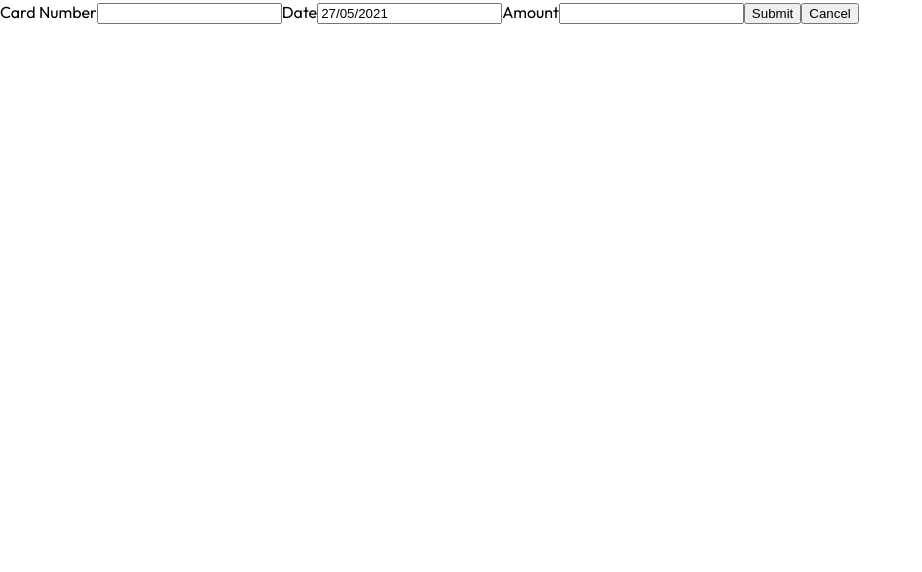
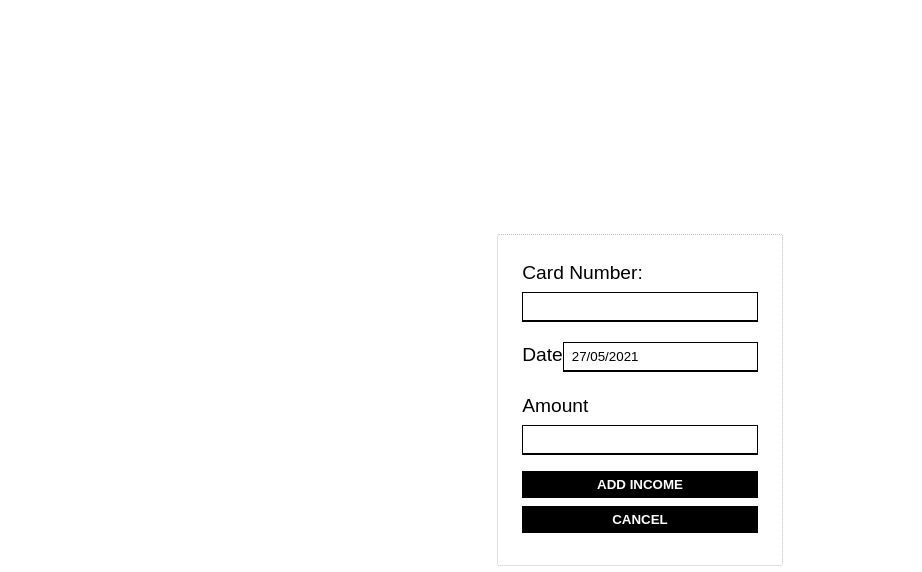
Before and after one commit to rohit1101/Sales-Sheet-Frontend, a React (Create React App) app: page /income in a window 1280 px wide. Shown: the top 572 px of the page, without its empty margins (0-922 px from the left). Built offline with nearby package versions, Linux system fonts and the light colour scheme; sample sign-in values are in the browser's storage.

Commit message:
style Add Income form

```diff
--- /dev/null
+++ b/src/pages/AddSalesEntry.css
@@ -0,0 +1,18 @@
+input {
+  width: 100%;
+  display: block;
+  border: 1px solid black;
+  border-bottom-width: 2px;
+  padding: 6px 8px;
+  margin: 4px 0;
+}
+
+input:focus {
+  outline: 2px solid blue;
+  outline-offset: 2px;
+  border-color: transparent;
+}
+
+input::placeholder {
+  color: #a09e9e;
+}
--- a/src/pages/AddSalesEntry.jsx
+++ b/src/pages/AddSalesEntry.jsx
@@ -4,6 +4,8 @@ import { addExpenseEntry, addIncomeEntry } from "../services/api";
 import DatePicker from "react-datepicker";
 import "react-datepicker/dist/react-datepicker.css";
 import { format } from "date-fns";
+import { Form, Input, Label, SubmitButton, Wrapper } from "./Login";
+import "./AddSalesEntry.css";
 
 const AddSalesEntry = ({ type }) => {
   const {
@@ -49,15 +51,13 @@ const AddSalesEntry = ({ type }) => {
   };
 
   return (
-    <div>
-      <form
-        onSubmit={handleSubmit(onSubmit)}
-        className="inline-block text-left"
-      >
+    <Wrapper>
+      <Form onSubmit={handleSubmit(onSubmit)}>
         {type === "income" && (
           <>
-            <label className="block">Card Number</label>
-            <input
+            <Label>
+              Card Number:
+              <Input
                 className="shadow-xl  focus:outline-none focus:ring-2 focus:ring-purple-300"
                 type="number"
                 {...register("card_id", {
@@ -71,13 +71,14 @@ const AddSalesEntry = ({ type }) => {
               {errors.card_id && errors.card_id.type === "positiveNumber" && (
                 <p style={{ color: "red" }}>Card ID is invalid</p>
               )}
-
               {errors.card_id && (
                 <p style={{ color: "red" }}>{errors.card_id.message}</p>
               )}
+            </Label>
           </>
         )}
-        <label className="block">Date</label>
+        <Label className="block">
+          Date
           <Controller
             name="saleDate"
             control={control}
@@ -91,12 +92,15 @@ const AddSalesEntry = ({ type }) => {
                   saleDate?.value ? new Date(saleDate.value) : field.value
                 }
                 dateFormat="dd/MM/yyyy"
+                // wrapperClassName="datepicker"
               />
             )}
           />
-        <label className="block">Amount</label>
-        <input
-          className="block mb-2 shadow-xl focus:outline-none focus:ring-2 focus:ring-purple-300"
+        </Label>
+
+        <Label className="block">
+          Amount
+          <Input
             type="number"
             {...register("amount_paid", {
               required: "This field is required",
@@ -106,17 +110,18 @@ const AddSalesEntry = ({ type }) => {
               },
             })}
           />
-        {errors.amount_paid && errors.amount_paid.type === "positiveNumber" && (
+          {errors.amount_paid &&
+            errors.amount_paid.type === "positiveNumber" && (
               <p style={{ color: "red" }}>amount should be greater than 0</p>
             )}
-
           {errors.amount_paid && (
             <p style={{ color: "red" }}>{errors.amount_paid.message}</p>
           )}
+        </Label>
 
         {type === "expense" && (
           <>
-            <label className="block">Description</label>
+            <Label className="block">Description</Label>
             <input
               className="block mb-2 shadow-xl"
               {...register("description", {
@@ -128,18 +133,12 @@ const AddSalesEntry = ({ type }) => {
             )}
           </>
         )}
-        <input
-          type="submit"
-          className="block my-2 min-w-full bg-purple-300 text-purple-600 font-normal hover:bg-purple-200 duration-100 hover:text-purple-800 rounded-md px-2 py-1 shadow-2xl"
-        />
-        <input
-          type="button"
-          value="Cancel"
-          onClick={() => history.push("/")}
-          className="block my-2 min-w-full bg-purple-300 text-purple-600 font-normal hover:bg-purple-200 duration-100 hover:text-purple-800 rounded-md px-2 py-1 shadow-2xl"
-        />
-      </form>
-    </div>
+        <SubmitButton type="submit">Add Income</SubmitButton>
+        <SubmitButton type="button" onClick={() => history.push("/")}>
+          Cancel
+        </SubmitButton>
+      </Form>
+    </Wrapper>
   );
 };
 
--- a/src/pages/Login.jsx
+++ b/src/pages/Login.jsx
@@ -3,13 +3,13 @@ import { useHistory } from "react-router-dom";
 import styled from "styled-components/macro";
 import { login } from "../services/api";
 
-const FormHead = styled.div`
+export const FormHead = styled.div`
   font-size: 1.5rem;
   font-weight: 600;
   padding-bottom: 1rem;
 `;
 
-const Form = styled.form`
+export const Form = styled.form`
   /* width: max-content; */
   margin: auto;
   border: dotted 1px silver;
@@ -17,13 +17,13 @@ const Form = styled.form`
   padding: 24px;
 `;
 
-const Label = styled.label`
+export const Label = styled.label`
   display: block;
   margin-bottom: 16px;
   font-size: 1.2rem;
 `;
 
-const Input = styled.input`
+export const Input = styled.input`
   display: block;
   border: 1px solid black;
   border-bottom-width: 2px;
@@ -41,7 +41,7 @@ const Input = styled.input`
   }
 `;
 
-const SubmitButton = styled.button`
+export const SubmitButton = styled.button`
   width: 100%;
   color: hsl(0, 0%, 100%);
   padding: 6px 8px;
@@ -49,7 +49,7 @@ const SubmitButton = styled.button`
   font-weight: 600;
   background-color: hsl(0, 100%, 0%);
   border: none;
-
+  margin-bottom: 8px;
   &:focus {
     outline: 2px solid hsl(130, 50%, 70%);
     outline-offset: 2px;
@@ -62,7 +62,7 @@ const SubmitButton = styled.button`
   }
 `;
 
-const Wrapper = styled.div`
+export const Wrapper = styled.div`
   display: flex;
   justify-content: center;
   align-items: center;
```
Lines whose indentation alone changed are shown as unchanged.
